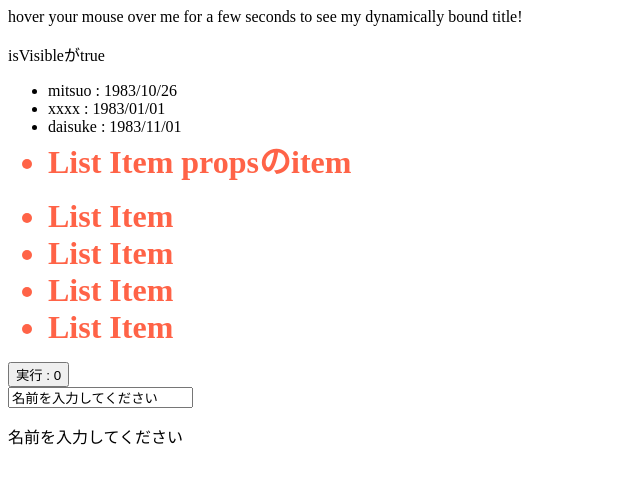
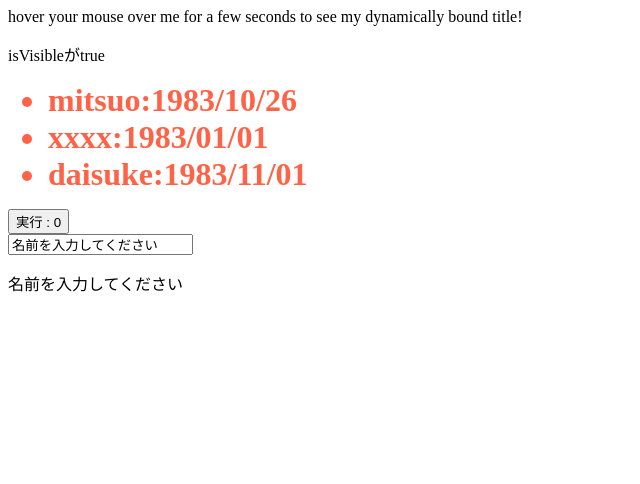
Before and after one commit to utano320/practice-vue, a website: page index.html in a window 1280 px wide. Shown: the whole page, without its empty margins (0-640 px from the left). Drawn offline with nearby package versions, Linux system fonts and the light colour scheme.

Commit message:
componentを使ってv-forでループ

```diff
--- a/index.html
+++ b/index.html
@@ -32,15 +32,7 @@
     </div>
 
     <ul>
-      <li v-for="item in listData">{{ item[0] }} : {{ item[1] }}</li>
-      <list-item :item="'propsのitem'"></list-item>
-    </ul>
-
-    <ul>
-      <list-item></list-item>
-      <list-item></list-item>
-      <list-item></list-item>
-      <list-item></list-item>
+      <list-item v-for="item in listData" :item="item"></list-item>
     </ul>
 
     <button @click="countUp">実行 : {{ count }}</button>
@@ -55,7 +47,7 @@
   <script>
     Vue.component('list-item', {
       props: ['item'],
-      template: '<li class="list-item">List Item {{ item }}</li>'
+      template: '<li class="list-item">{{ item[0] }}:{{ item[1] }}</li>'
     })
 
     var app = new Vue({
```
